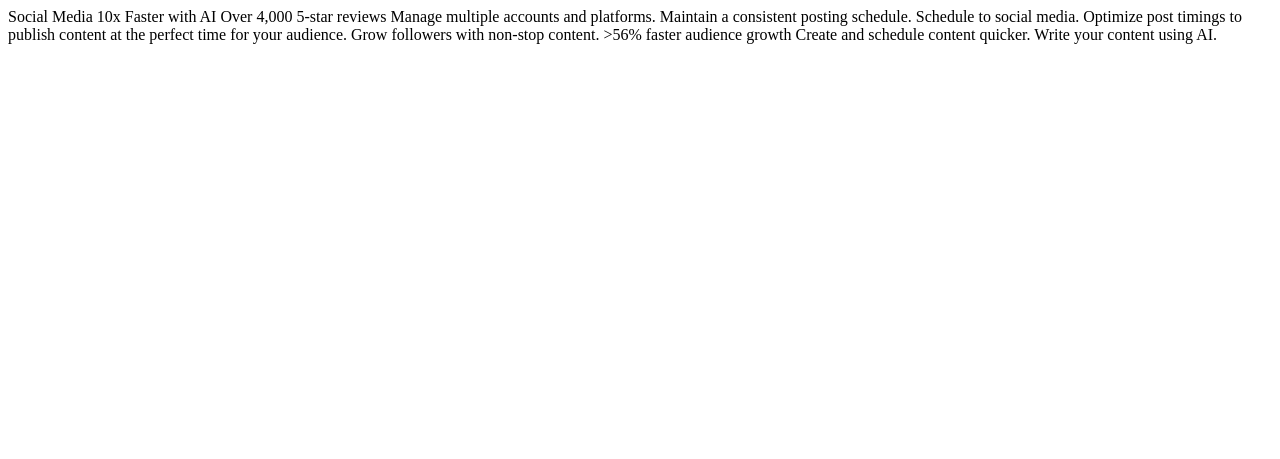
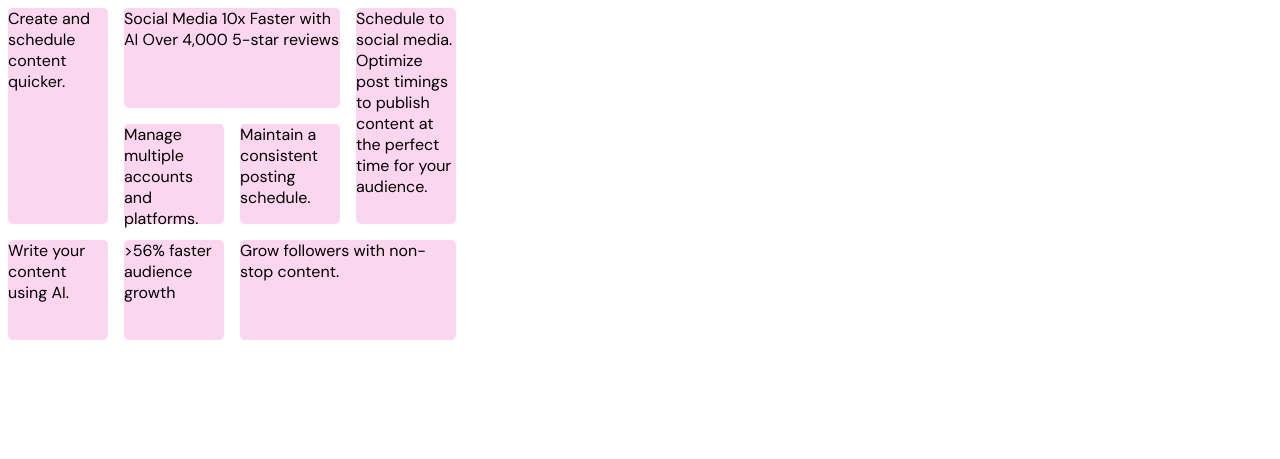
Before and after one commit to Prathamesh-Z/bento-grid, a plain HTML site: page index.html in a window 1280 px wide. Drawn offline with Linux system fonts and the light colour scheme.

Commit message:
add basic css, changed html content

```diff
--- a/index.html
+++ b/index.html
@@ -5,6 +5,10 @@
   <meta name="viewport" content="width=device-width, initial-scale=1.0"> <!-- displays site properly based on user's device -->
 
   <link rel="icon" type="image/png" sizes="32x32" href="./assets/images/favicon-32x32.png">
+  <link rel="stylesheet" href="style.css">
+  <link rel="preconnect" href="https://fonts.googleapis.com">
+<link rel="preconnect" href="https://fonts.gstatic.com" crossorigin>
+<link href="https://fonts.googleapis.com/css2?family=DM+Sans:ital,opsz,wght@0,9..40,100..1000;1,9..40,100..1000&family=Inter:ital,opsz,wght@0,14..32,100..900;1,14..32,100..900&family=Poppins:ital,wght@0,100;0,200;0,300;0,400;0,500;0,600;0,700;0,800;0,900;1,100;1,200;1,300;1,400;1,500;1,600;1,700;1,800;1,900&display=swap"          rel="stylesheet">
 
   <title>Frontend Mentor | Bento grid</title>
 
@@ -12,7 +16,7 @@
 </head>
 <body>
 
-  Social Media 10x Faster with AI
+  <!-- Social Media 10x Faster with AI
   Over 4,000 5-star reviews
 
   Manage multiple accounts and platforms.
@@ -28,7 +32,20 @@
 
   Create and schedule content quicker.
 
-  Write your content using AI.
+  Write your content using AI. -->
+
+<div class="grid-container">
+  <div class="child" style="grid-area: box-1;">Create and schedule content quicker.</div>
+  <div class="child" style="grid-area: box-2;">Social Media 10x Faster with AI
+  Over 4,000 5-star reviews</div>
+  <div class="child" style="grid-area: box-3;">Schedule to social media.
+  Optimize post timings to publish content at the perfect time for your audience.</div>
+  <div class="child" style="grid-area: box-4;">Manage multiple accounts and platforms.</div>
+  <div class="child" style="grid-area: box-5;">Maintain a consistent posting schedule.</div>
+  <div class="child" style="grid-area: box-6;">Write your content using AI.</div>
+  <div class="child" style="grid-area: box-7;">>56% faster audience growth</div>
+  <div class="child" style="grid-area: box-8;">Grow followers with non-stop content.</div>
+</div>
 
 
 </body>
--- /dev/null
+++ b/style.css
@@ -0,0 +1,19 @@
+*{
+    font-family: DM sans;
+}
+
+.grid-container{
+    display: grid;
+    grid-template-columns: repeat(4, 100px);
+    grid-template-rows: repeat(4, 100px);
+    gap: 1em;
+    grid-template-areas:
+    "box-1 box-2 box-2 box-3"
+    "box-1 box-4 box-5 box-3"
+    "box-6 box-7 box-8 box-8";
+}
+
+.child{
+    background-color: rgb(252, 214, 239);
+    border-radius: 5px;
+}
```
